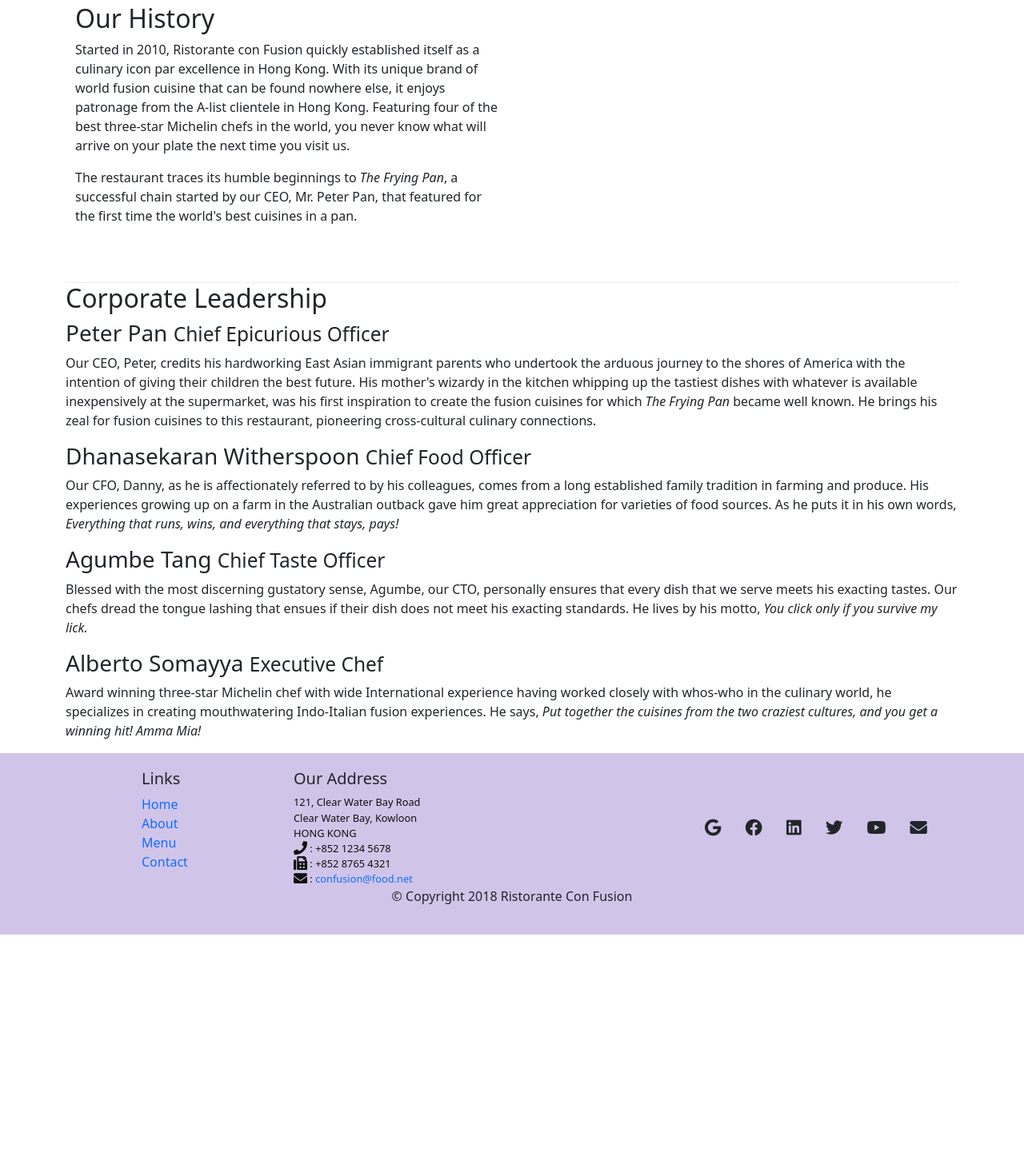
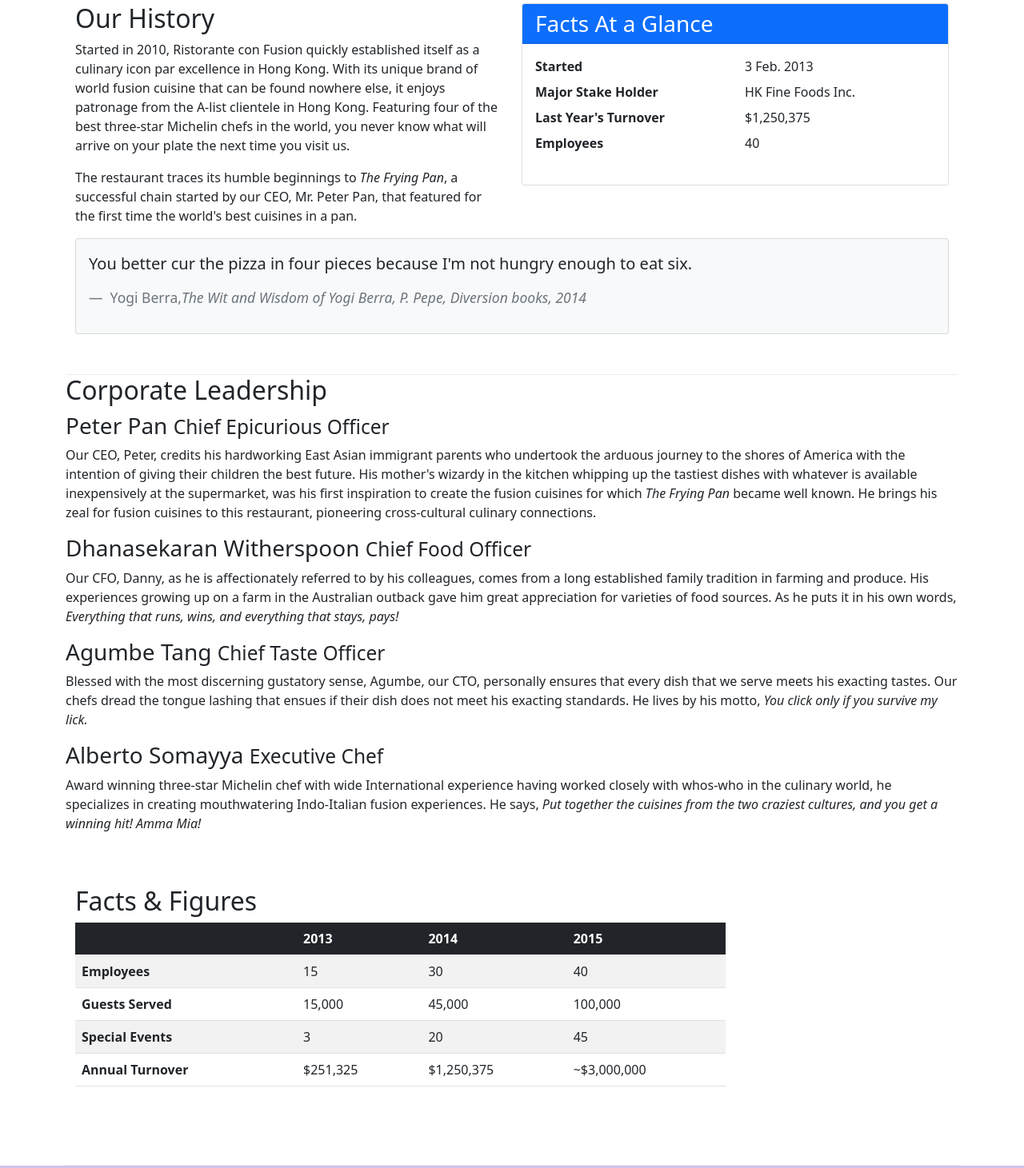
Before and after one commit to ncondes/getting-started-with-bootstrap, a website: page aboutus.html in a window 1280 px wide. Shown: the part 487-1948 px from the top of the page at 80% size. Before the commit the page ends 1656 px from the top, so only its background shows below. Drawn offline with nearby package versions, Linux system fonts and the light colour scheme.

Commit message:
tables and cards

```diff
--- a/aboutus.html
+++ b/aboutus.html
@@ -121,7 +121,44 @@
             cuisines in a pan.
           </p>
         </div>
-        <div class="col-12 col-sm"></div>
+        <div class="col-sm">
+          <!-- create a card-->
+          <div class="card">
+            <h3 class="card-header bg-primary text-white">Facts At a Glance</h3>
+            <div class="card-body">
+              <!--description list-->
+              <dl class="row">
+                <dt class="col-6">Started</dt>
+                <!-- the above text is in bold an the behind is normal-->
+                <dd class="col-6">3 Feb. 2013</dd>
+                <dt class="col-6">Major Stake Holder</dt>
+                <dd class="col-6">HK Fine Foods Inc.</dd>
+                <dt class="col-6">Last Year's Turnover</dt>
+                <dd class="col-6">$1,250,375</dd>
+                <dt class="col-6">Employees</dt>
+                <dd class="col-6">40</dd>
+              </dl>
+            </div>
+          </div>
+        </div>
+        <div class="col-12">
+          <div class="card card-body bg-light">
+            <!--mb : bottom margin of 0-->
+            <blockquote class="blockquote">
+              <p class="mb-0">
+                You better cur the pizza in four pieces because I'm not hungry
+                enough to eat six.
+              </p>
+              <br />
+              <footer class="blockquote-footer">
+                Yogi Berra,<cite title="Source Title"
+                  >The Wit and Wisdom of Yogi Berra, P. Pepe, Diversion books,
+                  2014</cite
+                >
+              </footer>
+            </blockquote>
+          </div>
+        </div>
       </div>
 
       <div class="row">
@@ -170,6 +207,51 @@
             >
           </p>
         </div>
+      </div>
+      <div class="row row-content">
+        <div class="col-12 col-sm-9">
+          <h2>Facts &amp; Figures</h2>
+          <div class="table-responsive">
+            <table class="table table-striped">
+              <!--table-dark instead thead dark ?-->
+              <thead class="table-dark">
+                <tr>
+                  <th>&nbsp;</th>
+                  <th>2013</th>
+                  <th>2014</th>
+                  <th>2015</th>
+                </tr>
+              </thead>
+              <tbody>
+                <tr>
+                  <th>Employees</th>
+                  <td>15</td>
+                  <td>30</td>
+                  <td>40</td>
+                </tr>
+                <tr>
+                  <th>Guests Served</th>
+                  <td>15,000</td>
+                  <td>45,000</td>
+                  <td>100,000</td>
+                </tr>
+                <tr>
+                  <th>Special Events</th>
+                  <td>3</td>
+                  <td>20</td>
+                  <td>45</td>
+                </tr>
+                <tr>
+                  <th>Annual Turnover</th>
+                  <td>$251,325</td>
+                  <td>$1,250,375</td>
+                  <td>~$3,000,000</td>
+                </tr>
+              </tbody>
+            </table>
+          </div>
+        </div>
+        <div class="col-12 col-sm-3"></div>
       </div>
     </div>
 
```
Also changed, not shown: contactus.html (+28 -11 lines).
